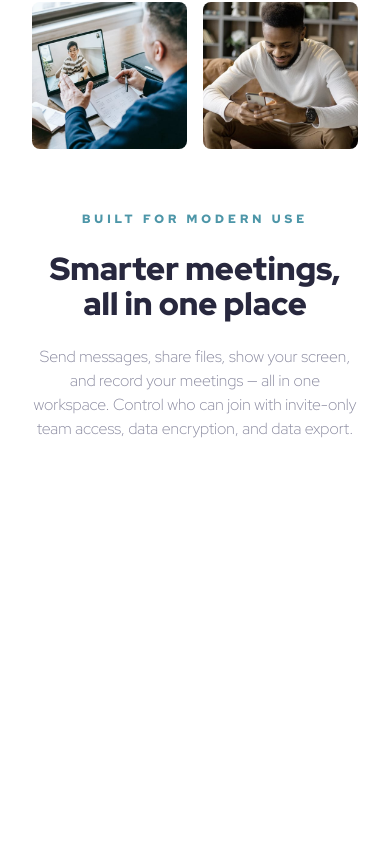
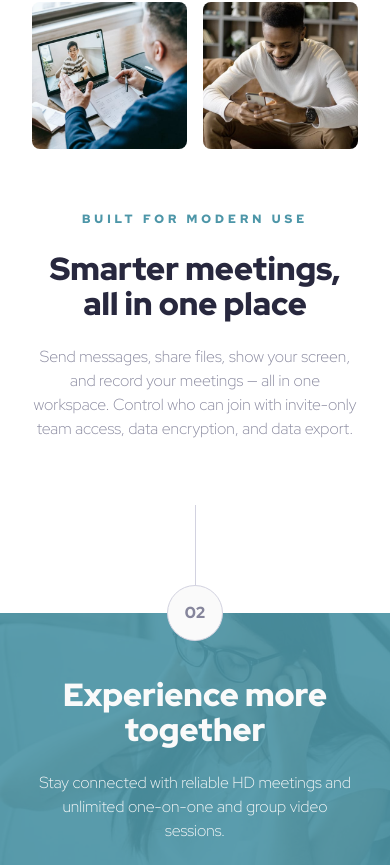
Before and after one commit to JasonY199/meet_landing_page, a Next.js app: page / in a window 390 px wide. Shown: the part 1115-1980 px from the top of the page. Before the commit the page ends 1620 px from the top, so only its background shows below. Built offline with nearby package versions, Linux system fonts and the light colour scheme.

Commit message:
finish mobile footer area

```diff
--- a/app/page.tsx
+++ b/app/page.tsx
@@ -50,7 +50,7 @@ export default function Home() {
         </div>
       </div>
 
-      <div className="pt-8 mb-16">
+      <div className="pt-8 mb-[172px]">
         <SectionDivider number="01" />
 
         <div className="mt-16 mx-8 flex flex-col gap-16">
@@ -100,6 +100,36 @@ export default function Home() {
           </div>
         </div>
       </div>
+
+      <div className="relative">
+        <div className="absolute -top-[108px] left-1/2 -translate-x-1/2 z-10">
+          <SectionDivider number="02" />
+        </div>
+
+        <div className="relative h-[374px] overflow-hidden">
+          <Image
+            src="/mobile/image-footer.jpg"
+            alt=""
+            fill
+            className="object-cover object-center"
+          />
+
+          {/* Cyan overlay */}
+          <div className="absolute inset-0 bg-cyan-600 opacity-90" />
+
+          <div className="relative h-full flex flex-col items-center justify-center gap-6 px-8 text-center text-white">
+            <h2 className="text-preset-2">
+              Experience more together
+            </h2>
+            <p className="text-preset-4">
+              Stay connected with reliable HD meetings and unlimited one-on-one and group video sessions.
+            </p>
+            <Button variant="purple" version="v1.3">
+              Download
+            </Button>
+          </div>
+        </div>
+      </div>
     </>
   );
 }
```
